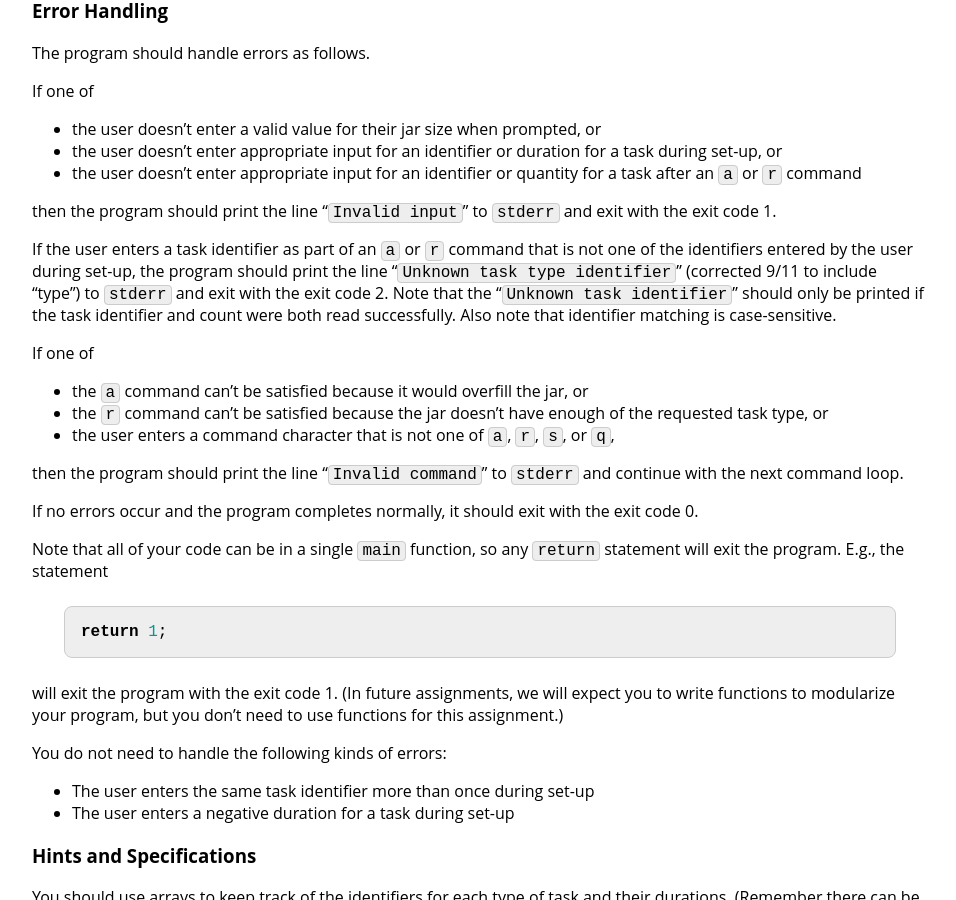
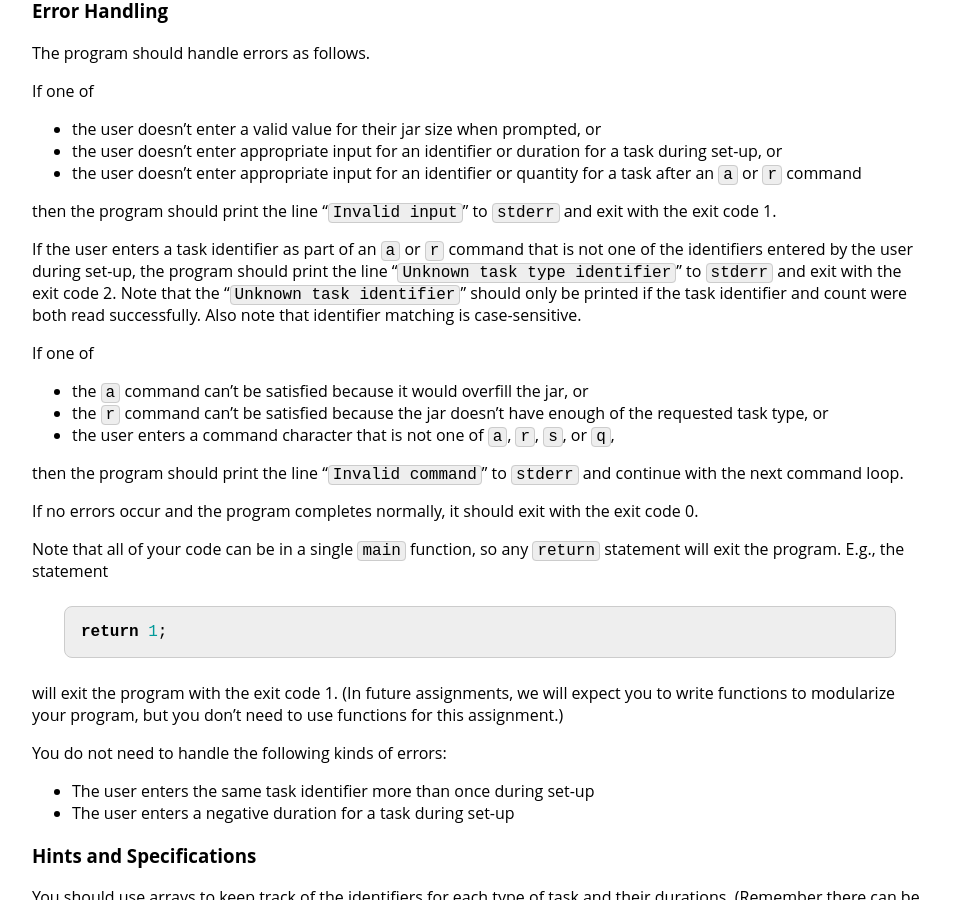
Before and after one commit to jhu-ip/cs220-sp25, a Jekyll site: the page built from assign/hw1.md, in a window 1280 px wide and 900 px high, scrolled down 2014 px. Shown: the whole window, without its empty margins (160-1116 px from the left). Built offline with Jekyll 4.4.1, drawn with Linux system fonts in a browser that asks for light colours.

Commit message:
removed notice of correction from hw1.md (only relevant last semester)

```diff
--- a/assign/hw1.md
+++ b/assign/hw1.md
@@ -140,7 +140,7 @@ exit code 1.
 
 If the user enters a task identifier as part of an `a` or `r` command that
 is not one of the identifiers entered by the user during set-up,
-the program should print the line "`Unknown task type identifier`" (corrected 9/11 to include "type") to `stderr`
+the program should print the line "`Unknown task type identifier`" to `stderr`
 and exit with the exit code 2. Note that the "`Unknown task identifier`"
 should only be printed if the task identifier and count were both
 read successfully. Also note that identifier matching is case-sensitive.
```
